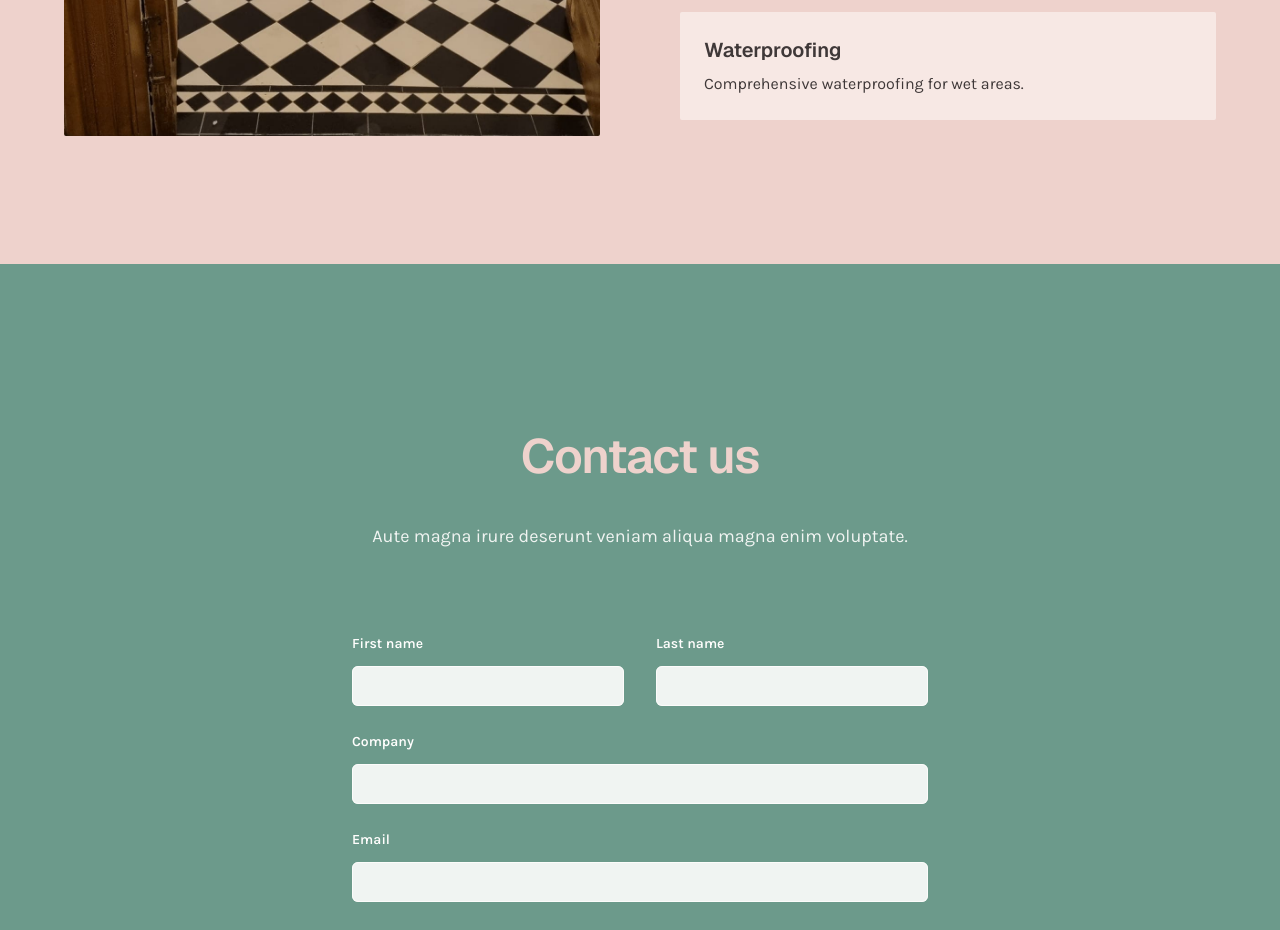
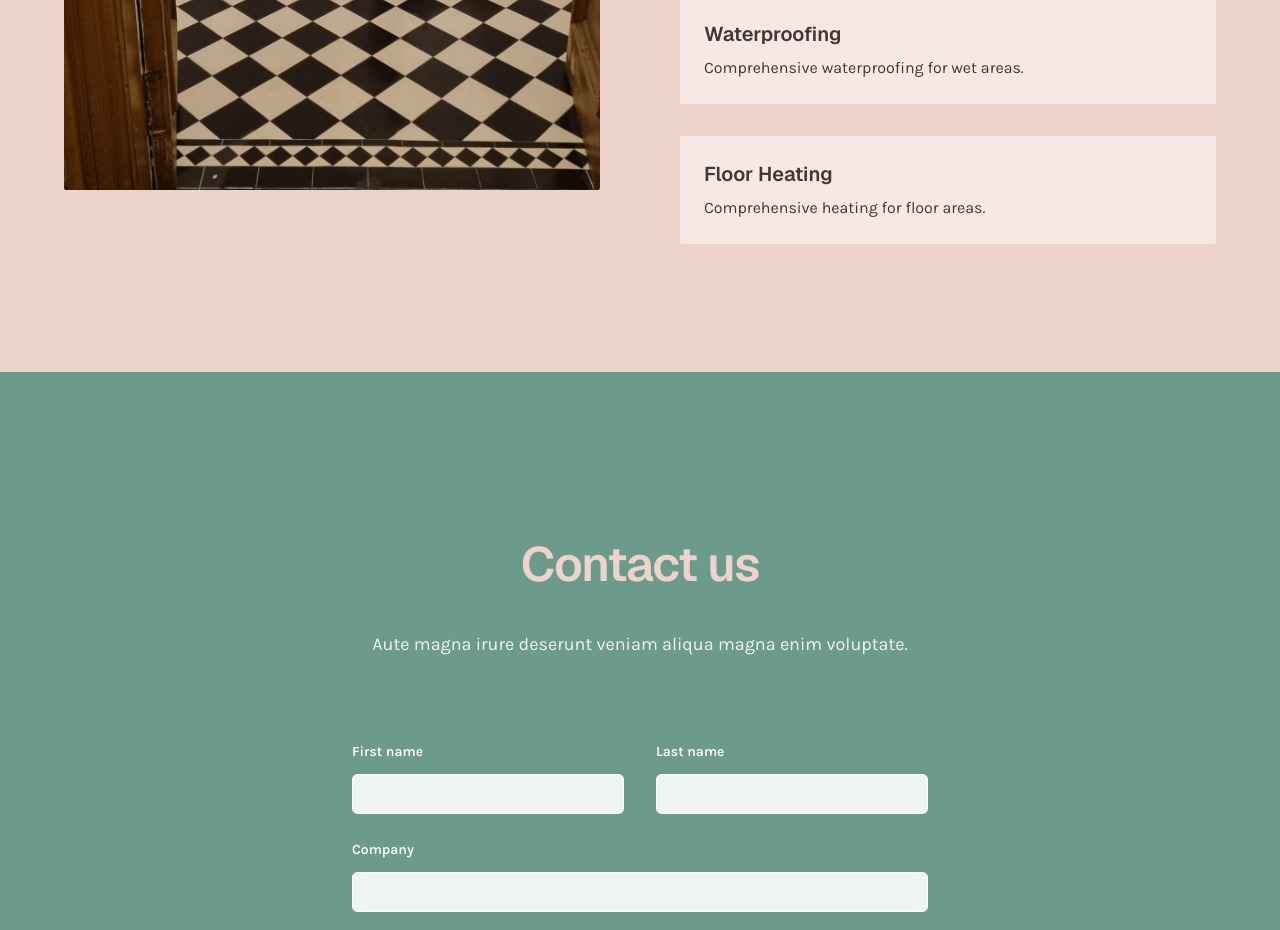
Before and after one commit to lpscrim/no-grout, a Next.js app: page / in a window 1280 px wide. Shown: the part 4380-5310 px from the top of the page. Built offline with nearby package versions, Linux system fonts and the light colour scheme.

Commit message:
Update Projects and Services components; add missing service entry for Floor Heating and remove extra newline in Projects

```diff
--- a/components/Home/Projects.tsx
+++ b/components/Home/Projects.tsx
@@ -41,6 +41,7 @@ const projects = [
     img: "/kitchen.jpg",
     alt: "Modern Kitchen2",
   },
+
 ];
 
 export default function Projects() {
--- a/components/Home/Services.tsx
+++ b/components/Home/Services.tsx
@@ -27,6 +27,11 @@ const services = [
   {
     title: "Waterproofing",
     description: "Comprehensive waterproofing for wet areas.",
+    image: "/hall.jpg",
+  },
+  {
+    title: "Floor Heating",
+    description: "Comprehensive heating for floor areas.",
     image: "/hall.jpg",
   },
 ];
```
